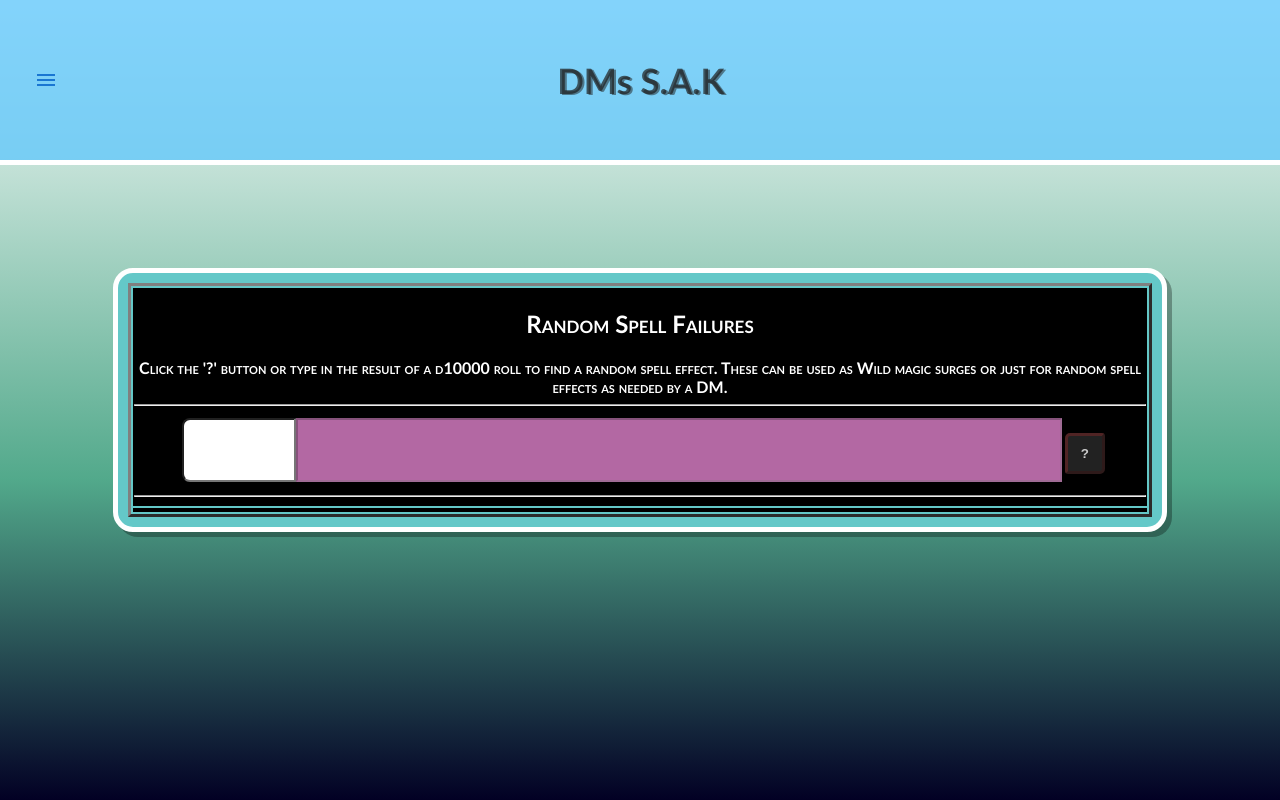
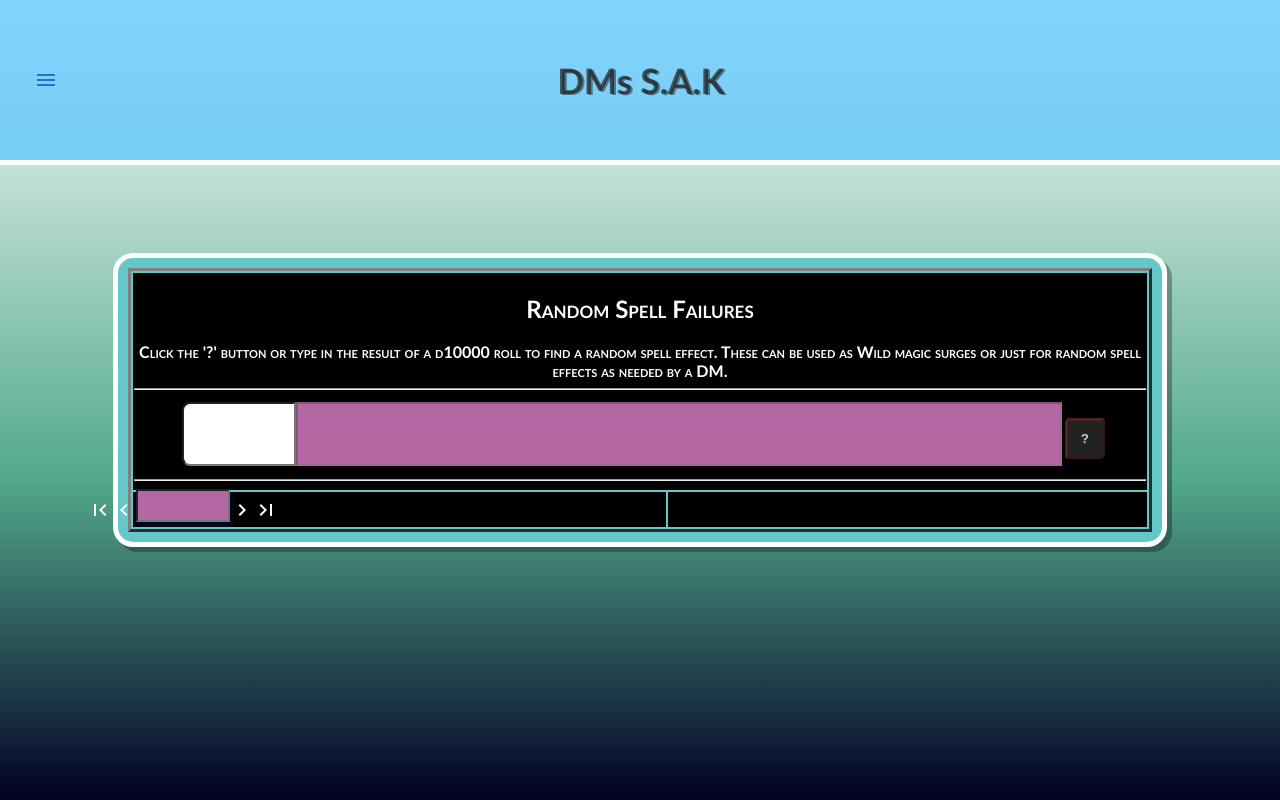
Before and after one commit to BNag87/Testing-Area, a React (Create React App) app: page /WildSurges in a window 1280 px wide. Built offline with nearby package versions, Linux system fonts and the light colour scheme.

Commit message:
Mui components
Added mui icons to a div at the bottom of the magic effects component. Build errors so fix later

```diff
--- a/src/Components/Major Components/C-WildSurges.js
+++ b/src/Components/Major Components/C-WildSurges.js
@@ -8,12 +8,13 @@ import {
     SuperTH,
     SuperTD,
     Button,
-    TextArea,
     TextInput,
-    H3,
     InvisiDiv,
     } from "../../styles";
 
+    import {  FirstPage, LastPage } from '@mui/icons-material';
+    import NavigateBeforeIcon from '@mui/icons-material/NavigateBefore';
+    import NavigateNextIcon from '@mui/icons-material/NavigateNext';
 //==========----------→COMPONENT STARTS HERE
 export const WildSurges = () => {
 
@@ -202,6 +203,16 @@ export const WildSurges = () => {
                         ))
                     } */}
 
+                    <InvisiDiv inputWidth="100px" inputBackground="rgba(20,20, 90, 0.3)">
+                    {/* PAGINATION FEATURE */}
+
+                        <FirstPage/>
+                            <NavigateBeforeIcon/>
+                                <TextInput/>
+                            <NavigateNextIcon/>
+                        <LastPage/>
+                    </InvisiDiv>
+
                     <SuperTD NoHoverTD colSpan={2}>
 
                     </SuperTD>
```
